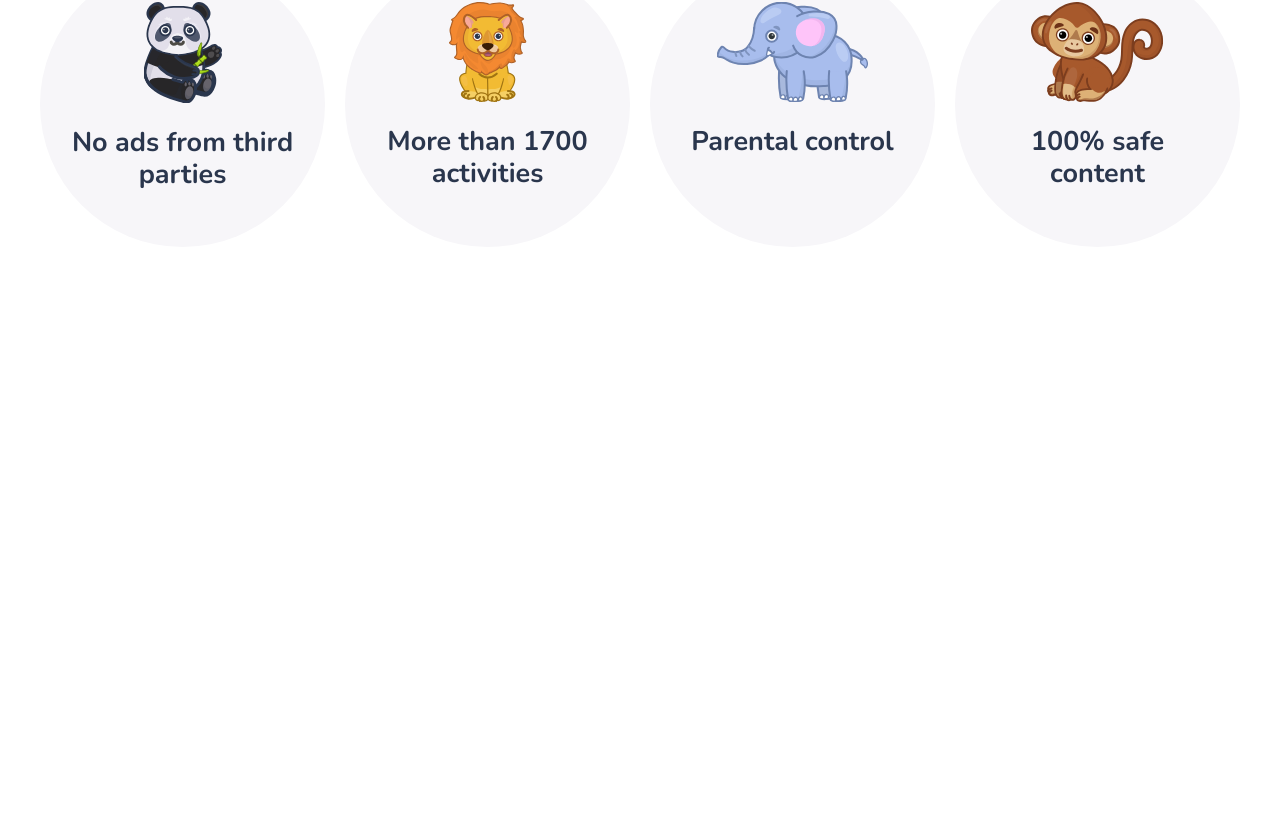
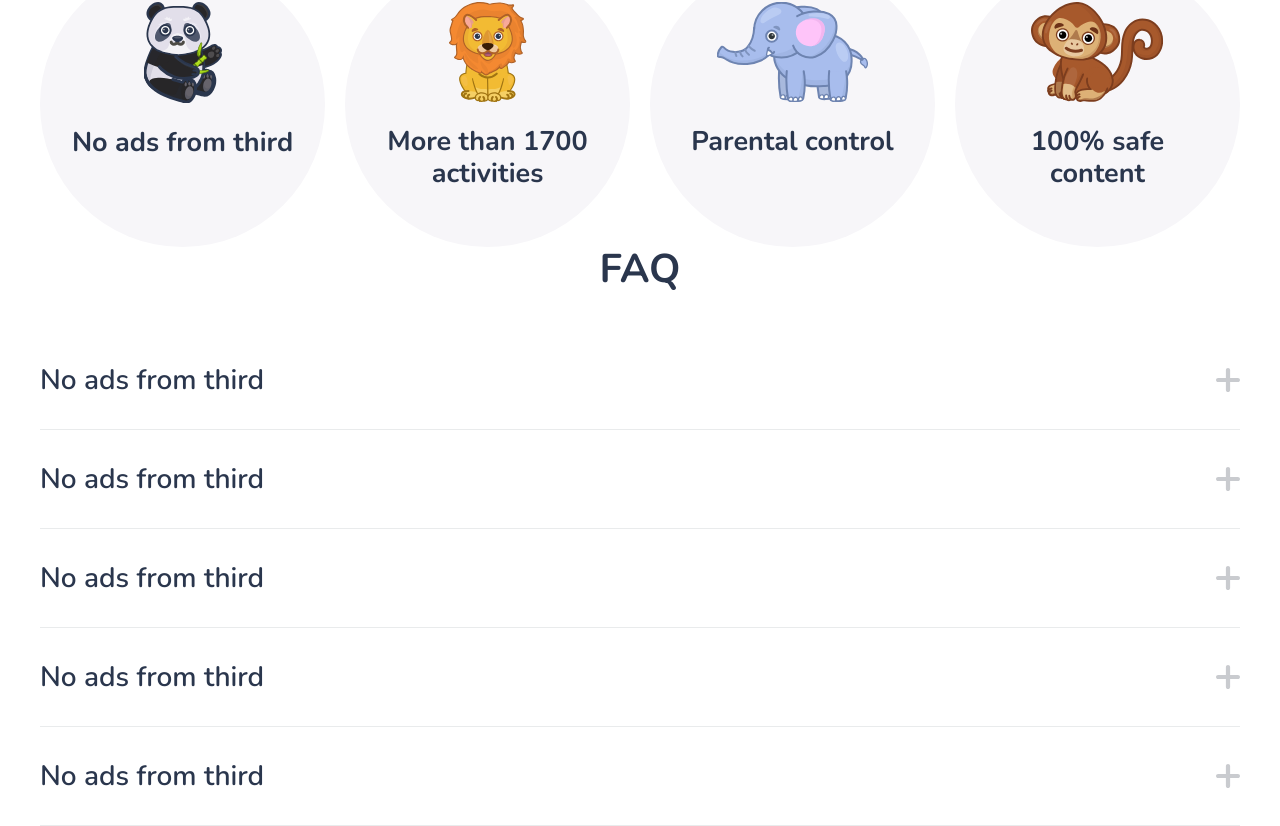
Before and after one commit to laumanovr/academyweb, a Vue app: page / in a window 1280 px wide. Shown: the part 3478-4304 px from the top of the page. Before the commit the page ends 3725 px from the top, so only its background shows below. Built offline with nearby package versions, Linux system fonts and the light colour scheme.

Commit message:
made 'FAQ'

```diff
--- /dev/null
+++ b/src/components/VToggle.vue
@@ -0,0 +1,33 @@
+<template>
+  <div>
+    <slot :onClick="onClick" :isActive="isActive" />
+  </div>
+</template>
+
+<script>
+/**
+ * Функциональный компонент для активации контена, в компоненте нет какого-либо представления, лишь базовая логика для работы компонента
+ */
+export default {
+  name: "Toggle",
+  props: {
+    /**
+     * Начальное значение для скрытого контента, по умолчанию false
+     */
+    initialValue: {
+      type: Boolean,
+      default: false,
+    },
+  },
+  data() {
+    return {
+      isActive: this.initialValue,
+    };
+  },
+  methods: {
+    onClick() {
+      this.isActive = !this.isActive;
+    },
+  },
+};
+</script>
--- a/src/views/main/index.vue
+++ b/src/views/main/index.vue
@@ -175,7 +175,7 @@
                 />
               </div>
               <div class="main-page__why-academy-item-title">
-                No ads from third parties
+                No ads from third
               </div>
             </div>
           </div>
@@ -224,17 +224,116 @@
         </div>
       </div>
     </section>
+    <section class="main-page__faq">
+      <div class="container">
+        <h2 class="main-page__faq-title">FAQ</h2>
+        <div class="main-page__faq-items">
+          <VToggle>
+            <template #default="{ onClick, isActive }">
+              <div class="main-page__faq-item" @click="onClick">
+                <div
+                  class="main-page__collapse"
+                  :class="{ 'main-page__collapse_active': isActive }"
+                >
+                  <div class="main-page__collapse-title">No ads from third</div>
+                  <transition name="fade">
+                    <div v-show="isActive" class="main-page__collapse-content">
+                      Сложно сказать, почему реплицированные с зарубежных
+                      источников, современные исследования освещают
+                    </div>
+                  </transition>
+                </div>
+              </div>
+            </template>
+          </VToggle>
+          <VToggle>
+            <template #default="{ onClick, isActive }">
+              <div class="main-page__faq-item" @click="onClick">
+                <div
+                  class="main-page__collapse"
+                  :class="{ 'main-page__collapse_active': isActive }"
+                >
+                  <div class="main-page__collapse-title">No ads from third</div>
+                  <transition name="fade">
+                    <div v-show="isActive" class="main-page__collapse-content">
+                      Сложно сказать, почему реплицированные с зарубежных
+                      источников, современные исследования освещают
+                    </div>
+                  </transition>
+                </div>
+              </div>
+            </template>
+          </VToggle>
+          <VToggle>
+            <template #default="{ onClick, isActive }">
+              <div class="main-page__faq-item" @click="onClick">
+                <div
+                  class="main-page__collapse"
+                  :class="{ 'main-page__collapse_active': isActive }"
+                >
+                  <div class="main-page__collapse-title">No ads from third</div>
+                  <transition name="fade">
+                    <div v-show="isActive" class="main-page__collapse-content">
+                      Сложно сказать, почему реплицированные с зарубежных
+                      источников, современные исследования освещают
+                    </div>
+                  </transition>
+                </div>
+              </div>
+            </template>
+          </VToggle>
+          <VToggle>
+            <template #default="{ onClick, isActive }">
+              <div class="main-page__faq-item" @click="onClick">
+                <div
+                  class="main-page__collapse"
+                  :class="{ 'main-page__collapse_active': isActive }"
+                >
+                  <div class="main-page__collapse-title">No ads from third</div>
+                  <transition name="fade">
+                    <div v-show="isActive" class="main-page__collapse-content">
+                      Сложно сказать, почему реплицированные с зарубежных
+                      источников, современные исследования освещают
+                    </div>
+                  </transition>
+                </div>
+              </div>
+            </template>
+          </VToggle>
+          <VToggle>
+            <template #default="{ onClick, isActive }">
+              <div class="main-page__faq-item" @click="onClick">
+                <div
+                  class="main-page__collapse"
+                  :class="{ 'main-page__collapse_active': isActive }"
+                >
+                  <div class="main-page__collapse-title">No ads from third</div>
+                  <transition name="fade">
+                    <div v-show="isActive" class="main-page__collapse-content">
+                      Сложно сказать, почему реплицированные с зарубежных
+                      источников, современные исследования освещают
+                    </div>
+                  </transition>
+                </div>
+              </div>
+            </template>
+          </VToggle>
+        </div>
+      </div>
+    </section>
   </div>
 </template>
 
 <script>
 import Learning from "../../components/Learning";
 import VButton from "@/components/VButton.vue";
+import VToggle from "@/components/VToggle.vue";
 
 export default {
   components: {
     Learning,
     VButton,
+    VToggle,
   },
 };
 </script>
@@ -560,6 +659,56 @@ export default {
   &__why-academy-buttom {
     margin: 0 auto;
   }
+  &__faq {
+    text-align: center;
+  }
+  &__faq-title {
+    margin-bottom: 40px;
+    font-weight: 700;
+    font-size: 40px;
+    line-height: 110%;
+    color: #2a364d;
+  }
+  &__faq-items {
+  }
+  &__faq-item {
+    padding: 30px 0;
+    cursor: pointer;
+    border-bottom: 1px solid #e9ebec;
+  }
+  &__collapse {
+    position: relative;
+    padding-right: 48px;
+    text-align: left;
+
+    &::after {
+      position: absolute;
+      top: 7px;
+      right: 0;
+      width: 24px;
+      height: 24px;
+      content: "";
+      background: url("~@/assets/img/icons/plus.svg") no-repeat 50%;
+    }
+    &_active {
+      &::after {
+        background: url("~@/assets/img/icons/minus.svg") no-repeat 50%;
+      }
+    }
+  }
+  &__collapse-title {
+    font-weight: 600;
+    font-size: 28px;
+    line-height: 38px;
+    color: #2a364d;
+  }
+  &__collapse-content {
+    margin-top: 27px;
+    font-weight: 400;
+    font-size: 20px;
+    line-height: 32px;
+    color: #9da3af;
+  }
   @media screen and (max-width: 1250px) {
   }
   @media #{$xl} {
@@ -725,6 +874,20 @@ export default {
     &__why-academy-title {
       font-size: 30px;
     }
+    &__faq-title {
+      font-size: 30px;
+    }
+    &__collapse-title {
+      font-size: 25px;
+    }
   }
 }
+
+.fade-enter-active,
+.fade-leave-active {
+  transition: opacity 0.3s;
+}
+.fade-enter, .fade-leave-to /* .fade-leave-active до версии 2.1.8 */ {
+  opacity: 0;
+}
 </style>
```
Also changed, not shown: src/assets/img/icons/minus.svg (added), src/assets/img/icons/plus.svg (added).
